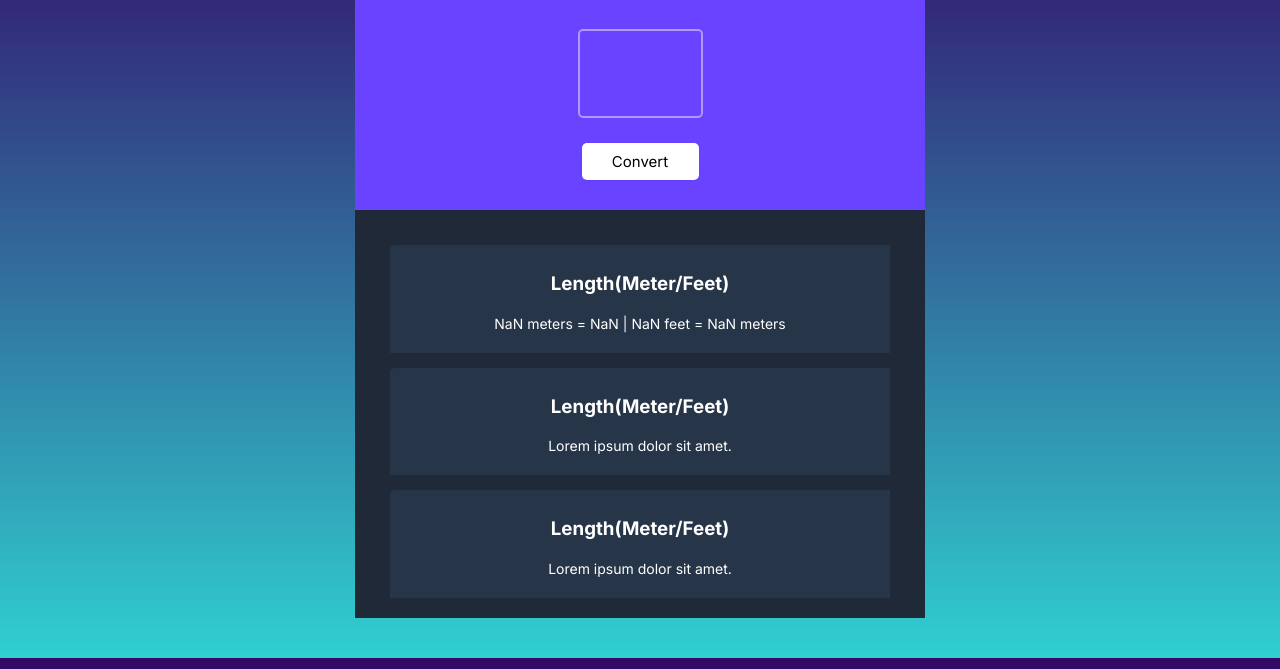
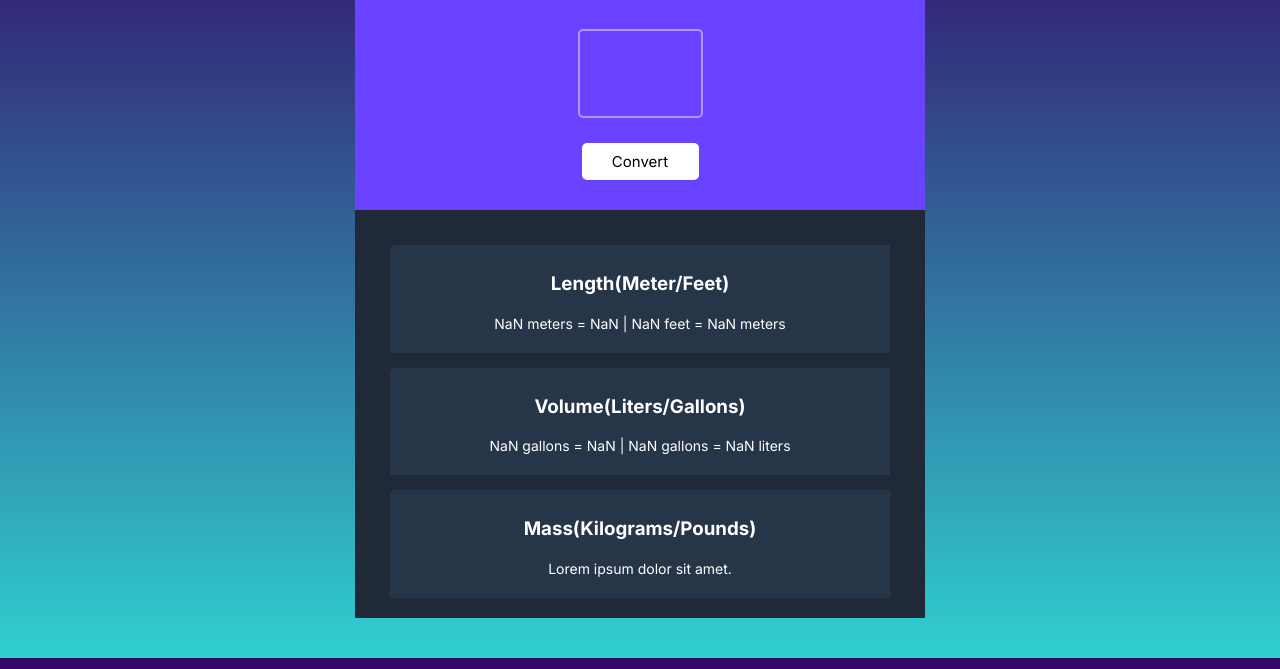
Before and after one commit to itsmeYaz/unit-conversion, a plain HTML site: page index.html in a window 1280 px wide. Both pictures are taken after typing "Sample" into the empty fields and a click on the button "Convert". Shown: the part 131-800 px from the top of the page. Drawn offline with Linux system fonts and the light colour scheme.

Commit message:
add volume function to reselt section

```diff
--- a/app.js
+++ b/app.js
@@ -2,15 +2,19 @@ const inputEl = document.querySelector("#input-field");
 const convertBtn = document.querySelector("#convert-button");
 const resultEl = document.querySelector(".result-output");
 
-const mToFeet = document.querySelector("#meter-to-feet");
-const lToGallon = document.querySelector("#liter-to-gallons");
+const meterFeet = document.querySelector("#meter-to-feet");
+const literGallon = document.querySelector("#liter-to-gallons");
 
 convertBtn.addEventListener("click", () => {
   let inputValue = Number(inputEl.value);
   //convert meters to feet
-  mToFeet.textContent = `${inputValue} meters = ${meterToFeet(
+  meterFeet.textContent = `${inputValue} meters = ${meterToFeet(
     inputValue
   )} | ${inputValue} feet = ${feetToMeter(inputValue)} meters`;
+
+  literGallon.textContent = `${inputValue} gallons = ${literToGallon(
+    inputValue
+  )} | ${inputValue} gallons = ${galToLiter(inputValue)} liters`;
 
   inputEl.value = "";
 });
@@ -30,6 +34,11 @@ function literToGallon(l) {
   return galoon;
 }
 
+function galToLiter(gal) {
+  let liter = gal * 3.785;
+  return liter;
+}
+
 function kilogramToPound(kg) {
   let pound = kg * 2.204;
   return pound;
--- a/index.html
+++ b/index.html
@@ -23,12 +23,14 @@
         </div>
 
         <div class="result-box">
-          <h3 class="resul-title" id="liter-to-gallons">Length(Meter/Feet)</h3>
-          <p class="result-output">Lorem ipsum dolor sit amet.</p>
+          <h3 class="resul-title">Volume(Liters/Gallons)</h3>
+          <p class="result-output" id="liter-to-gallons">
+            Lorem ipsum dolor sit amet.
+          </p>
         </div>
 
         <div class="result-box">
-          <h3 class="resul-title">Length(Meter/Feet)</h3>
+          <h3 class="resul-title">Mass(Kilograms/Pounds)</h3>
           <p class="result-output">Lorem ipsum dolor sit amet.</p>
         </div>
       </div>
```
